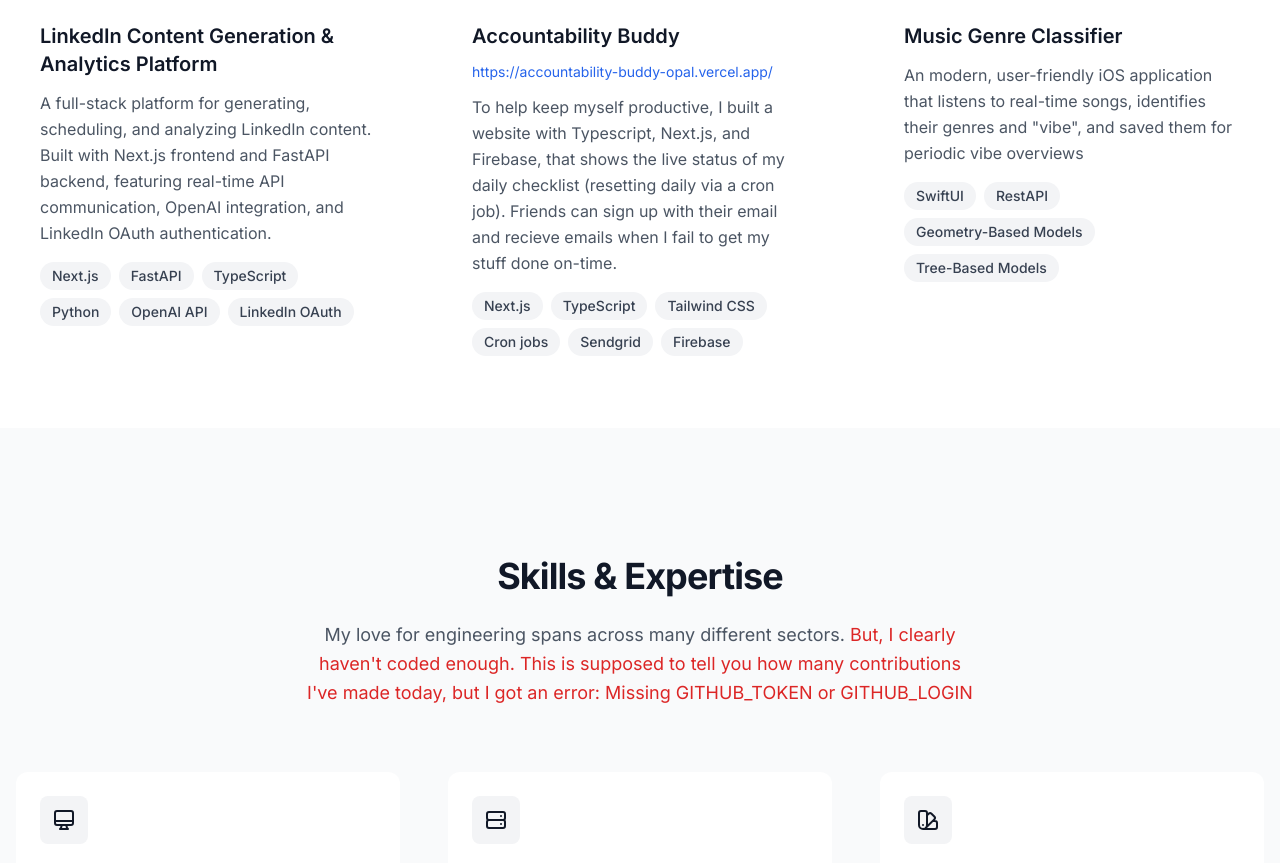
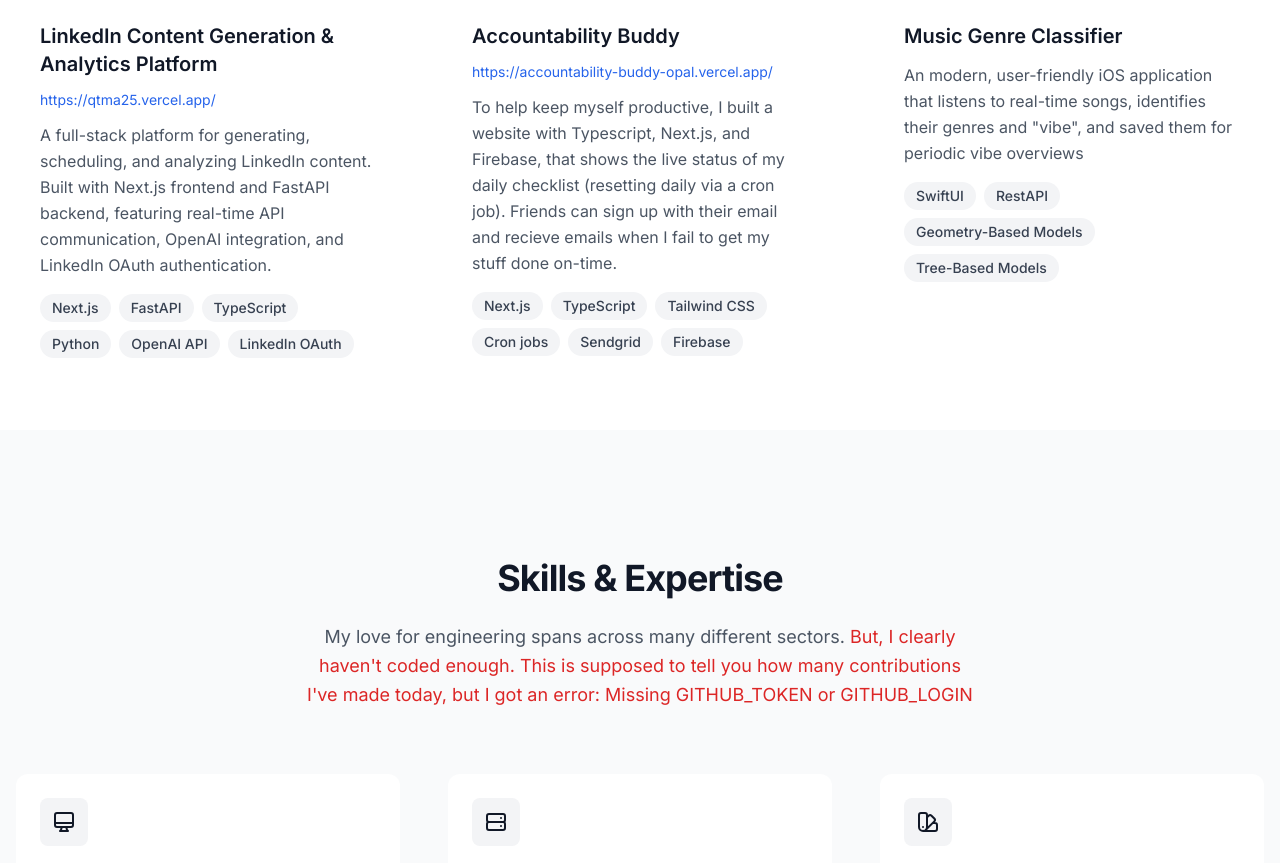
Before and after one commit to SimonNRisk/portfolio, a Next.js app: page / in a window 1280 px wide. Shown: the part 3310-4173 px from the top of the page. Built offline with nearby package versions, Linux system fonts and the light colour scheme; no server answers.

Commit message:
chore: update qtma deployment url

```diff
--- a/src/app/page.tsx
+++ b/src/app/page.tsx
@@ -24,6 +24,7 @@ export default function Home() {
       imageUrl: "/images/astro.png",
       technologies: ["Next.js", "FastAPI", "TypeScript", "Python", "OpenAI API", "LinkedIn OAuth"],
       projectUrl: "https://github.com/SimonNRisk/qtma25",
+      deployedUrl: "https://qtma25.vercel.app/",
     },
     {
       title: "Accountability Buddy",
```
